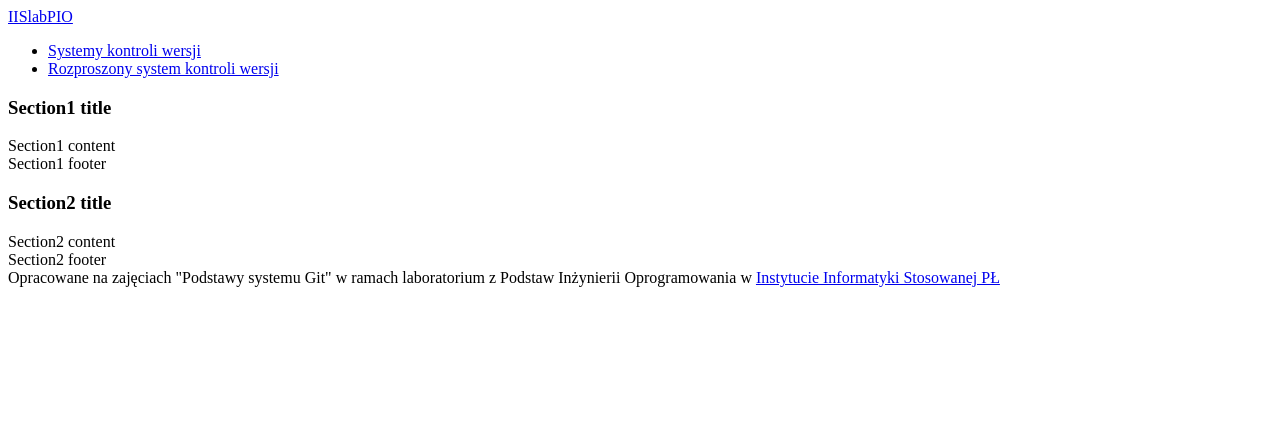
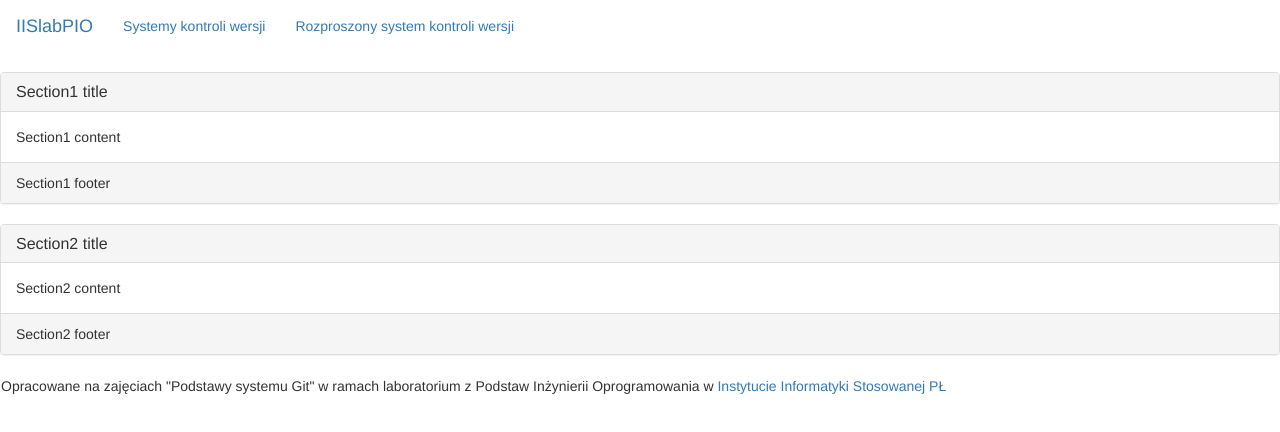
Before and after one commit to tomaszwieteska/iislabpio_-171950-, a plain HTML site: page index.html in a window 1280 px wide. Drawn offline with nearby package versions, Linux system fonts and the light colour scheme.

Commit message:
dodanie linka do css

```diff
--- a/index.html
+++ b/index.html
@@ -3,7 +3,8 @@
 
         <head>
             <meta http-equiv="Content-Type" content="text/html; charset=utf-8">
-        </head>
+        <link href="http://netdna.bootstrapcdn.com/bootstrap/3.0.2/css/bootstrap.min.css" rel="stylesheet">
+		</head>
         <body>
                 <nav class="navbar">
                                  <div class="navbar-header">
```
